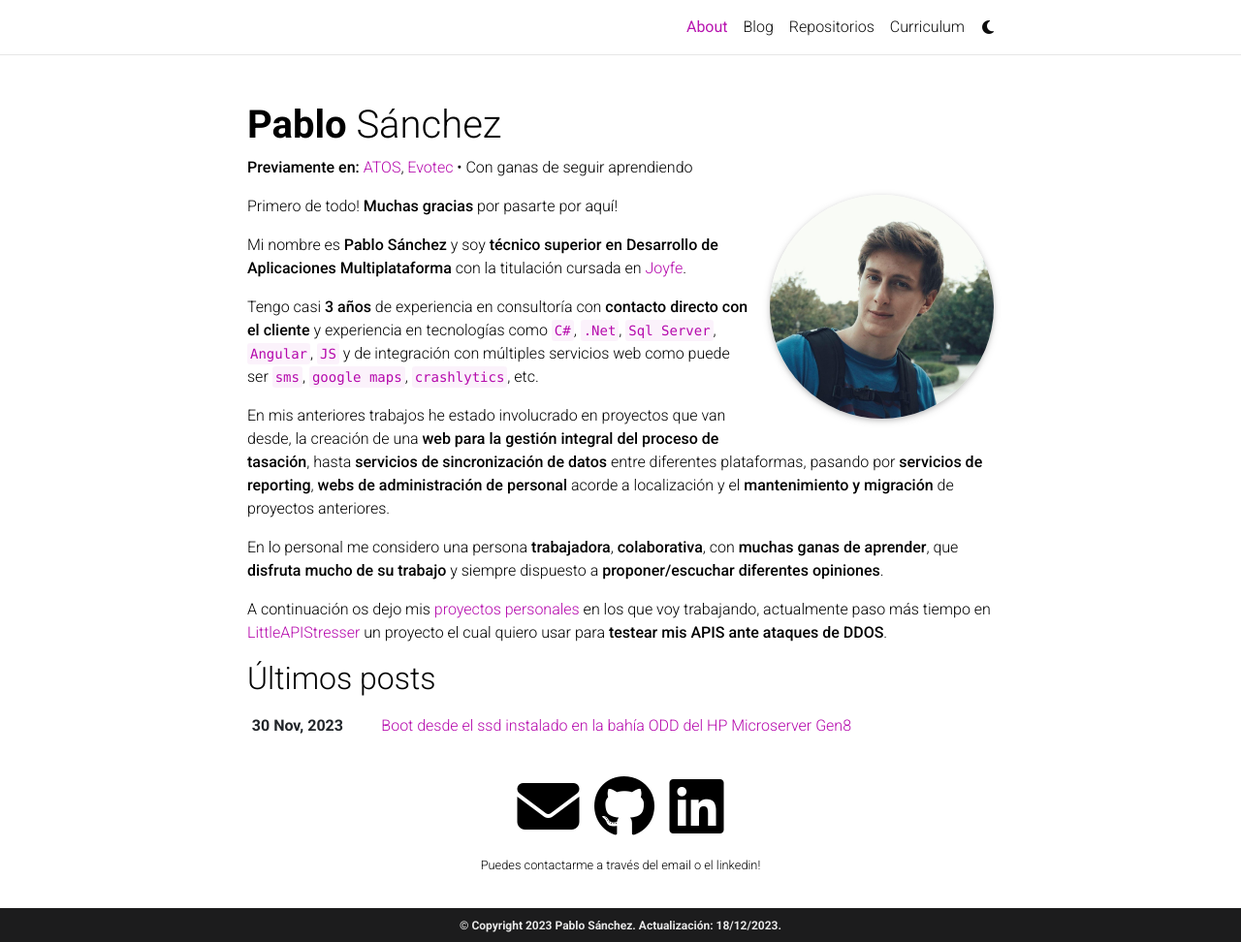
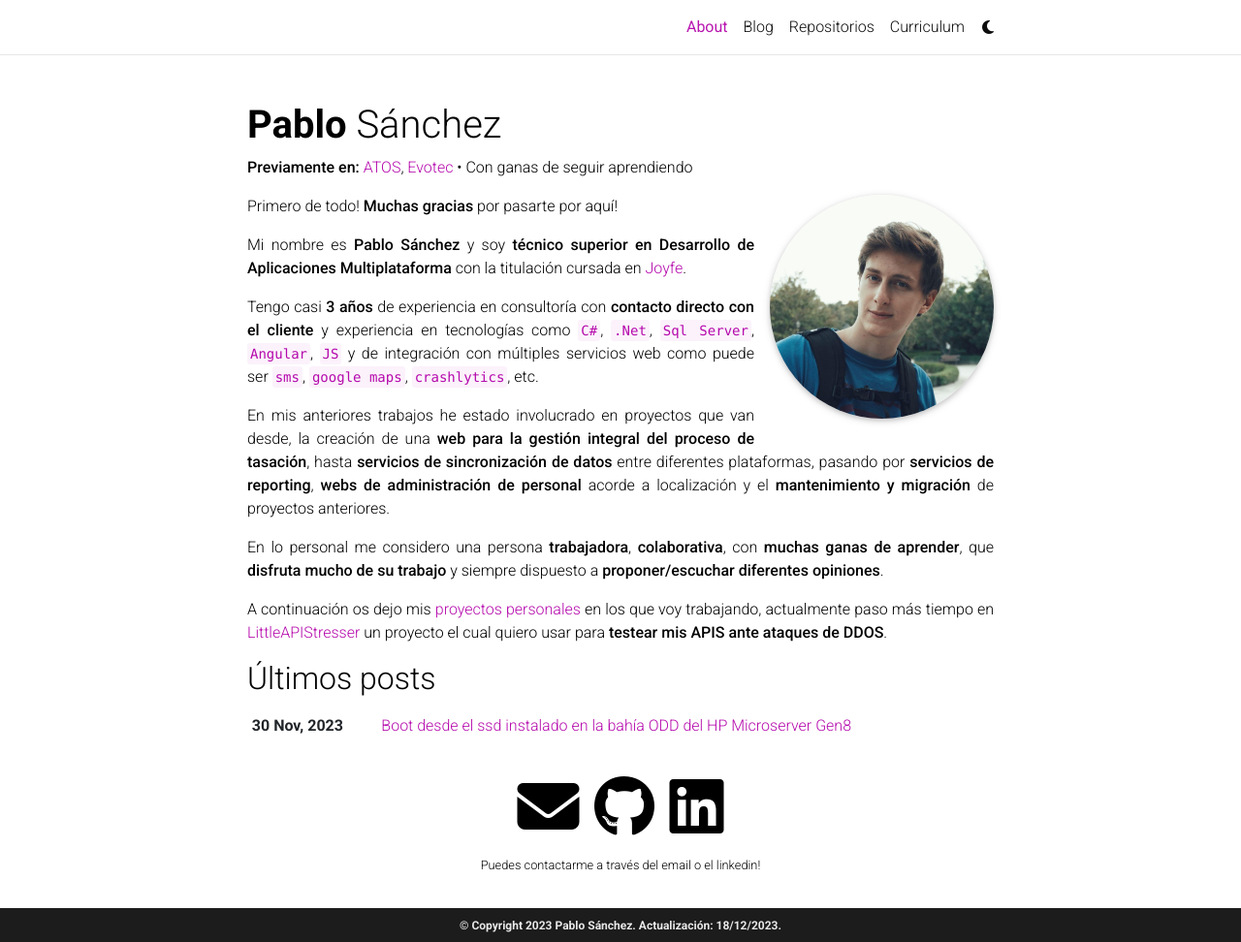
Before and after one commit to ElPavlillo/elpavlillo.github.io, a Jekyll site: the page built from _pages/about.md, in a window 1280 px wide and 972 px high. Shown: the whole window at 97% size. Built offline with Jekyll 4.4.1, drawn with Linux system fonts in a browser that asks for light colours; comment, search, counter and statistics services are not loaded; a style sheet for code colours, icons or effects is not loaded.

Commit message:
added justify

```diff
--- a/_layouts/about.html
+++ b/_layouts/about.html
@@ -3,7 +3,7 @@ layout: default
 ---
 
 <!-- about.html -->
-      <div class="post">
+      <div class="post justify">
         <header class="post-header">
           <h1 class="post-title">
            {% if site.title == "blank" -%}<span class="font-weight-bold">{{ site.first_name }}</span> {{ site.middle_name }} {{ site.last_name }}{%- else -%}{{ site.title }}{%- endif %}
--- a/_layouts/post.html
+++ b/_layouts/post.html
@@ -13,7 +13,7 @@ layout: default
 </style>
 {% endif %}
 
-<div class="post">
+<div class="post justify">
 
   <header class="post-header">
     <h1 class="post-title">{{ page.title }}</h1>
--- a/assets/css/main.scss
+++ b/assets/css/main.scss
@@ -14,3 +14,7 @@ $max-content-width: {{ site.max_width }};
   "distill",
   "cv"
 ;
+
+.justify {
+	text-align: justify;
+}
```
